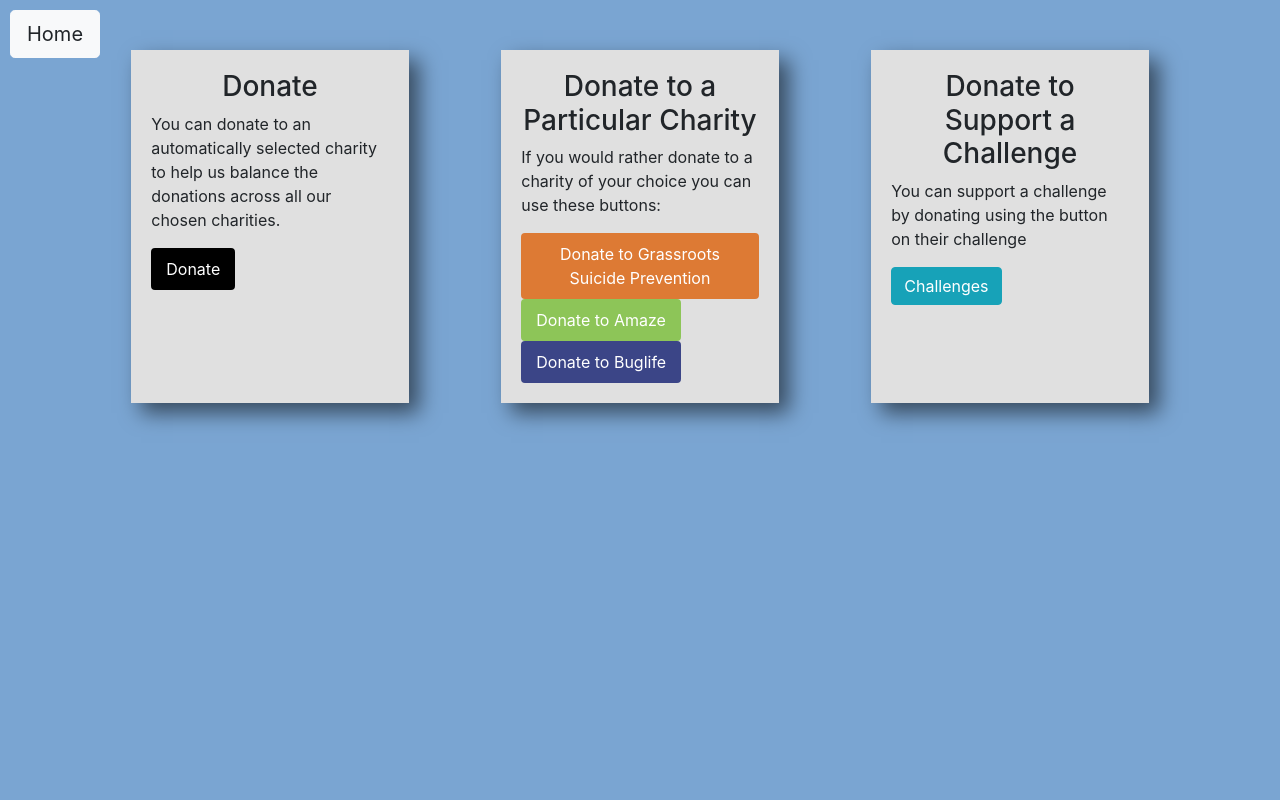
After one commit to George9Waller/Aldrich75, a Flask app: page /donation-options in a window 1280 px wide. The commit adds this page. Run offline with Flask 2, Linux system fonts and the light colour scheme; parts of the project's set-up code (start-up, migrations or seed data) failed here and were passed over; some libraries are stand-ins or nearby versions.

Commit message:
V3.5 Updated donation process to include instructions on a separate page.

```diff
--- a/app.py
+++ b/app.py
@@ -458,6 +458,11 @@ def logout():
     return resp
 
 
+@app.route('/donation-options')
+def donation_options():
+    return render_template('donation_options.html', support_challenge_id=1)
+
+
 @app.route('/unsubscribe/<int:ParticipantID>')
 def unsubscribe(ParticipantID):
     try:
--- /dev/null
+++ b/templates/donation_options.html
@@ -0,0 +1,52 @@
+{% extends 'base.html' %}
+
+{% block title %}Aldrich 75{% endblock %}
+
+{% block head %}
+    {% block meta %}
+        {{ super() }}
+    {% endblock %}
+
+    {% block styles %}
+        {{ super() }}
+    {% endblock %}
+    <style>
+    body{
+        background: #7aa5d2;
+    }
+    </style>
+{% endblock %}
+
+
+{% block body %}
+    {% block content %}
+
+        {% block messages %}
+            {{ super() }}
+        {% endblock %}
+
+        <a class="btn btn-light btn-lg" style="position: absolute; top: 10px; left: 10px" href="{{ url_for('index') }}">Home</a>
+
+        <div class="container" style="display: flex; flex-flow: row wrap">
+            <div class="section" style="width: 25%!important; min-width: 200px!important;">
+                <h3 class="text-center">Donate</h3>
+                <p>You can donate to an automatically selected charity to help us balance the donations across all our chosen charities.</p>
+                <a class="btn btn-success" style="background: black; border: solid black" href="/donate/{{ support_challenge_id }}">Donate</a>
+            </div>
+            <div class="section" style="width: 25%!important; min-width: 200px!important;">
+                <h3 class="text-center">Donate to a Particular Charity</h3>
+                <p>If you would rather donate to a charity of your choice you can use these buttons:</p>
+                <a class="btn btn-success" style="background: #dd7a34; border: solid #dd7a34" href="/donate/{{ support_challenge_id }}?charity=Grassroots">Donate to Grassroots Suicide Prevention</a>
+                <a class="btn btn-success" style="background: #8dc558; border: solid #8dc558" href="/donate/{{ support_challenge_id }}?charity=Amaze">Donate to Amaze</a>
+                <a class="btn btn-success" style="background: #3b4587; border: solid #3b4587; color: white" href="/donate/{{ support_challenge_id }}?charity=Buglife">Donate to Buglife</a>
+            </div>
+            <div class="section" style="width: 25%!important; min-width: 200px!important;">
+                <h3 class="text-center">Donate to Support a Challenge</h3>
+                <p>You can support a challenge by donating using the button on their challenge</p>
+                <a class="btn btn-info" href="/#challenges">Challenges</a>
+            </div>
+        </div>
+
+    {% endblock %}
+
+{% endblock %}
```
Also changed, not shown: templates/index.html (+5 -19 lines).
